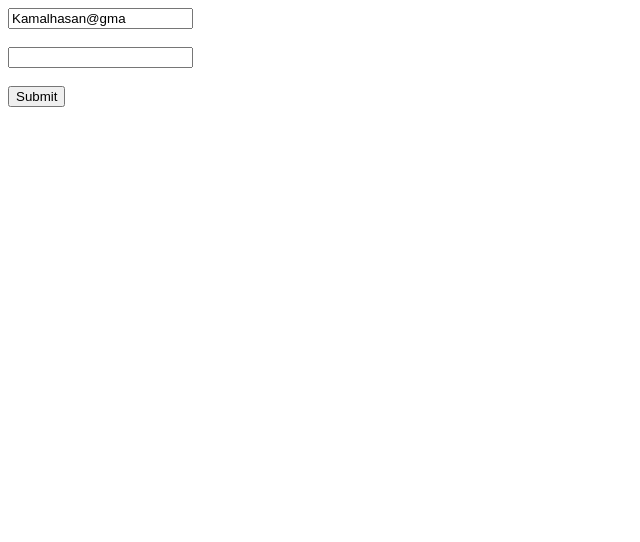
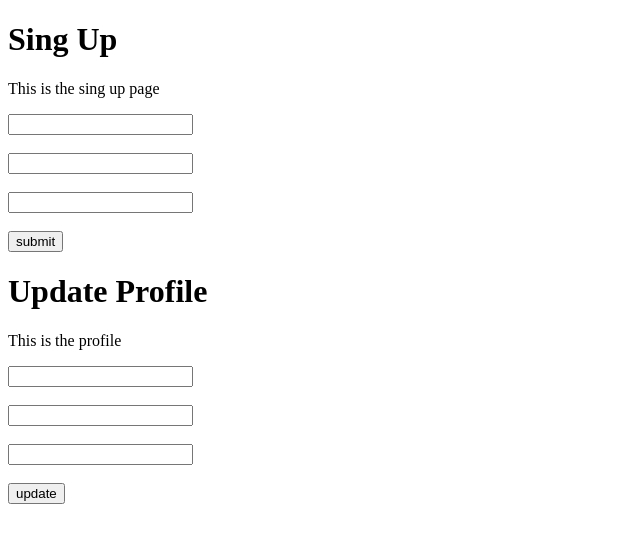
Before and after one commit to Mehebul02/react-form-master, a React (Vite) app: page / in a window 1280 px wide. Shown: the top 542 px of the page, without its empty margins (0-640 px from the left). Built offline with nearby package versions, Linux system fonts and the light colour scheme.

Commit message:
reuseblable

```diff
--- a/src/App.jsx
+++ b/src/App.jsx
@@ -2,20 +2,40 @@ import { useState } from 'react'
 import reactLogo from './assets/react.svg'
 import viteLogo from '/vite.svg'
 import './App.css'
-import StateFullForm from './Components/Statefullform/StateFullForm'
-import HooksForm from './Components/useInputState/HooksForm'
+import ReusebleForm from './Reusebleform/ReusebleForm'
+// import ReusebleForm from './Reusebleform/ReusebleForm'
+// import StateFullForm from './Components/Statefullform/StateFullForm'
+// import HooksForm from './Components/useInputState/HooksForm'
 // import RefForm from './RefForm/RefForm'
 // import SimpleForm from './Components/SimpleForm'
+<ReusebleForm></ReusebleForm>
 
 function App() {
-
+  const handleSingUpSubmit =data=>{
+    console.log('Sing data',data)
+  }
+  const handleUppdateSubmit =data=>{
+   console.log('uppdate data',data)
+  }
 
   return (
     <>
     {/* <SimpleForm/> */}
      {/* <StateFullForm></StateFullForm> */}
      {/* <RefForm></RefForm> */}
-     <HooksForm></HooksForm>
+     {/* <HooksForm></HooksForm> */}
+     <ReusebleForm formTitle={'Sing Up'}
+      handleSubmit={handleSingUpSubmit}>
+        <h1>Sing Up</h1>
+        <p>This is the sing up page</p>
+      </ReusebleForm>
+     <ReusebleForm formTitle={'Loging Update'}
+     handleSubmit={handleUppdateSubmit}
+      submitBtnText='update'>
+        <h1>Update Profile</h1>
+        <p>This is the profile</p>
+      </ReusebleForm>
+
 
     </>
   )
--- /dev/null
+++ b/src/Reusebleform/ReusebleForm.jsx
@@ -0,0 +1,28 @@
+const ReusebleForm =({formTitle,handleSubmit,submitBtnText='submit',children})=>{
+
+    // const handleSubmit =e=>{
+    //     e.preventDefault()
+    // }
+    const handleLocalSubmit =e=>{
+e.preventDefault()
+const data={
+    name:e.target.name.value,
+    email:e.target.email.value,
+    password:e.target.password.value
+
+}
+handleSubmit(data)
+    }
+    return (
+        <div>
+ <form onSubmit={handleLocalSubmit}>
+{children}
+<input  type="text" name="name"/><br /><br />
+<input type="email" name="email"/><br /><br />
+<input type="password" name="password"  /><br /><br />
+<input type="submit" value={submitBtnText} />
+</form>
+        </div>
+    )
+}
+export default ReusebleForm;
```
